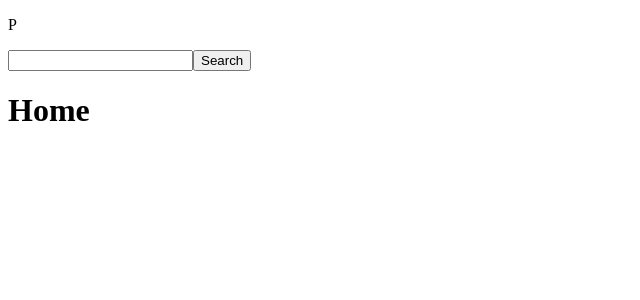
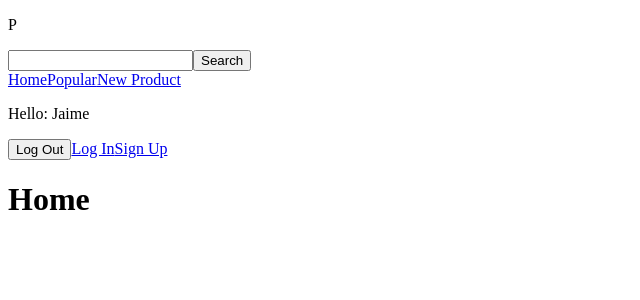
Before and after one commit to jaimeduque17/producthunt-next, a Next.js app: page / in a window 1280 px wide. Shown: the top 300 px of the page, without its empty margins (0-640 px from the left). Built offline with nearby package versions, Linux system fonts and the light colour scheme.

Commit message:
Navigation is created

```diff
--- a/components/layout/Header.js
+++ b/components/layout/Header.js
@@ -1,5 +1,7 @@
 import React from 'react'
 import Search from '../ui/Search'
+import Navigation from './Navigation'
+import Link from 'next/link'
 
 const Header = () => {
     return (
@@ -8,10 +10,13 @@ const Header = () => {
                 <div>
                     <p>P</p>
                     <Search />
-                    {/* Nav here */}
+                    <Navigation />
                 </div>
                 <div>
-                    {/* Administration menu */}
+                    <p>Hello: Jaime</p>
+                    <button type="button">Log Out</button>
+                    <Link href="/">Log In</Link>
+                    <Link href="/">Sign Up</Link>
                 </div>
             </div>
         </header>
--- a/components/layout/Layout.js
+++ b/components/layout/Layout.js
@@ -1,5 +1,4 @@
 import React from 'react';
-import Link from 'next/link'
 import Header from './Header'
 
 const Layout = props => {
--- /dev/null
+++ b/components/layout/Navigation.js
@@ -0,0 +1,14 @@
+import React from 'react';
+import Link from 'next/link'
+
+const Navigation = () => {
+    return (
+        <nav>
+            <Link href="/">Home</Link>
+            <Link href="/">Popular</Link>
+            <Link href="/">New Product</Link>
+        </nav>
+     );
+}
+
+export default Navigation;
```
